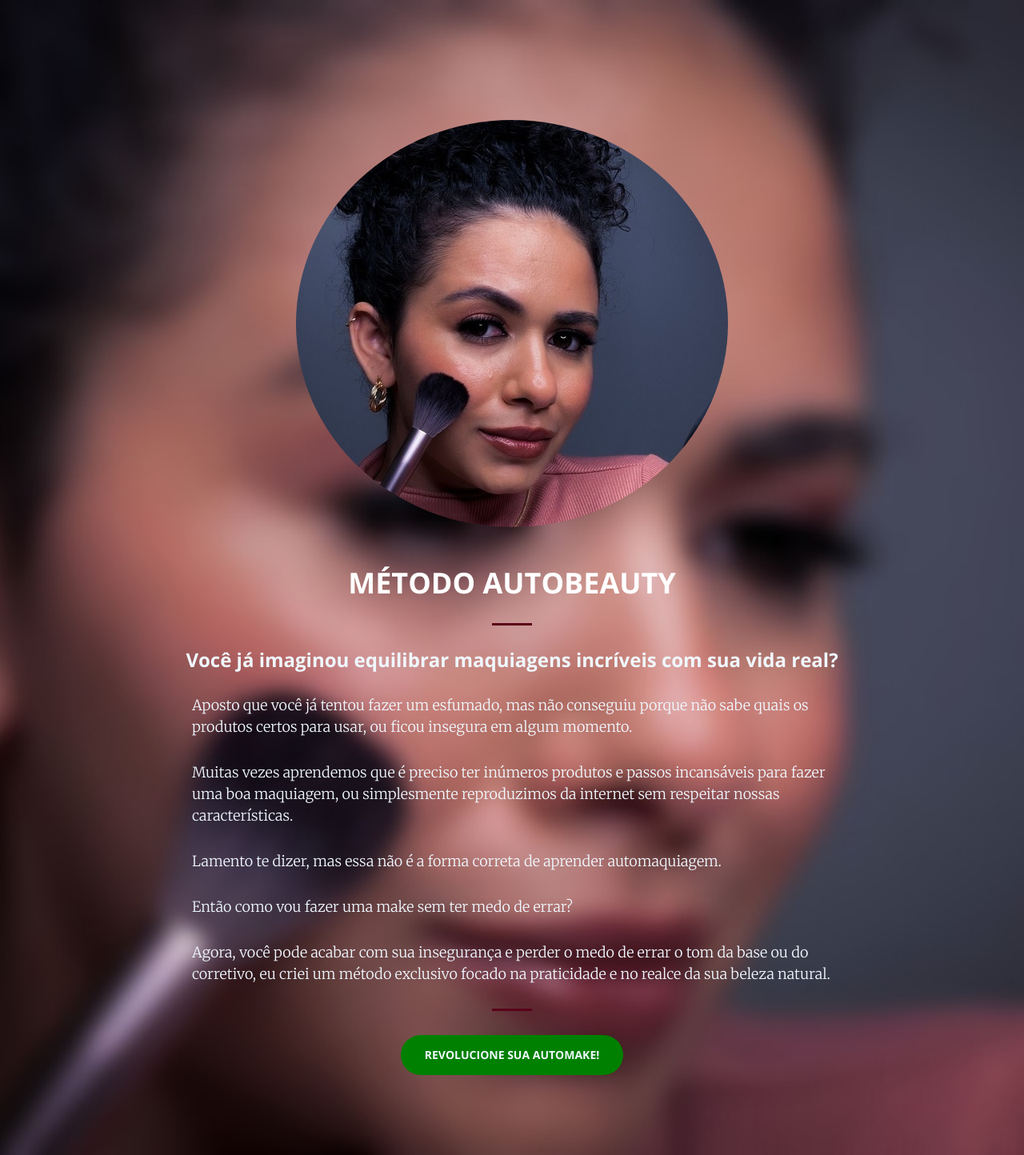
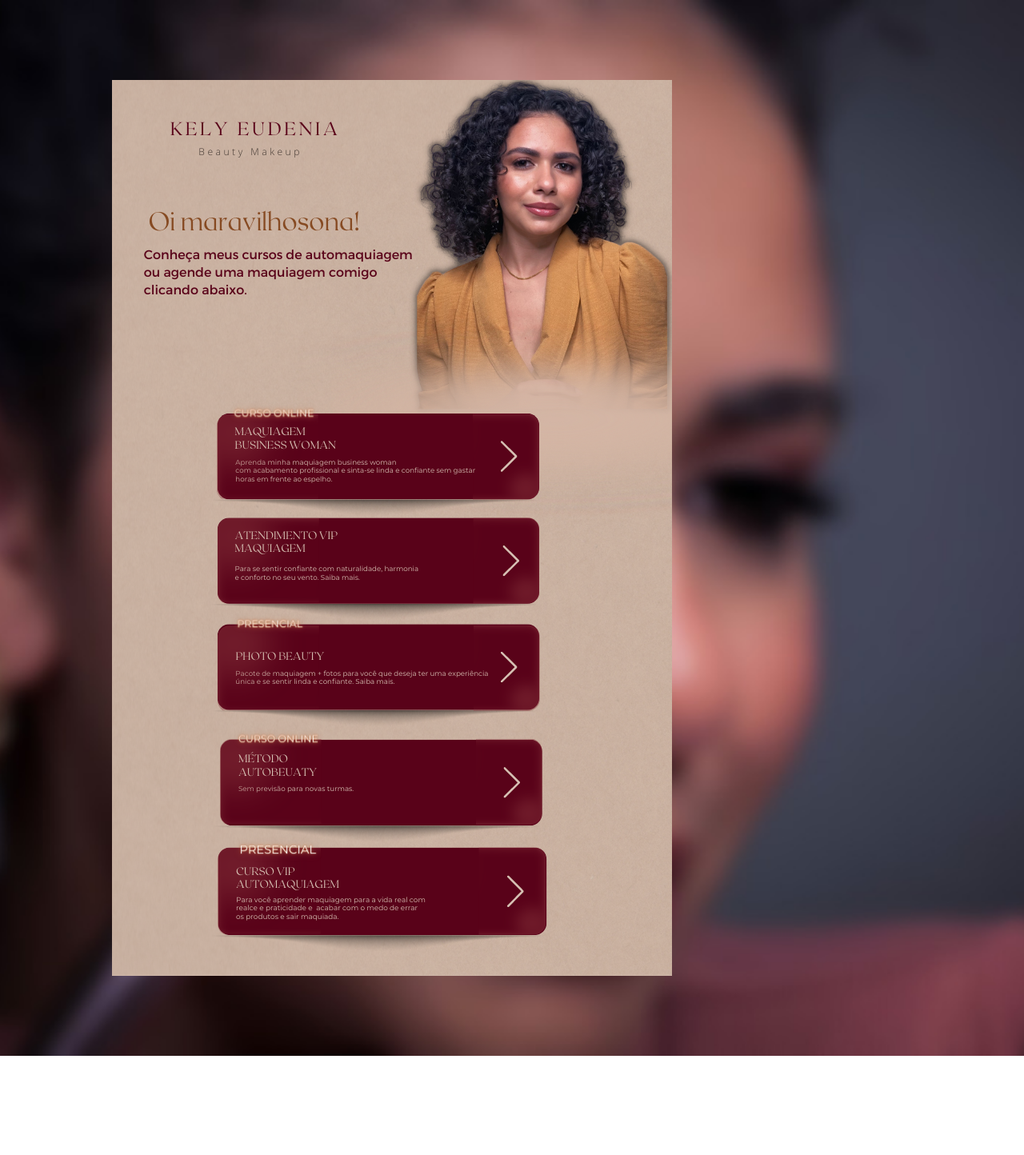
Before and after one commit to kellyeudenia/business-woman, a Jekyll site: the page built from index.html, in a window 1280 px wide. Shown: the whole page at 80% size. Built offline with Jekyll 4.4.1, drawn with Linux system fonts in a browser that asks for light colours; after the commit the page ends 1320 px from its top, so only the background shows below that.

Commit message:
Adiciona imagem intro landpage

```diff
--- a/_includes/header.html
+++ b/_includes/header.html
@@ -1,17 +1,7 @@
 <header>
     <div class="header-content">
         <div class="header-content-inner" >
-            <img src="img/profile/me.jpg" class="img-responsive"  style="border-radius: 50%; margin: 5% auto;" alt="Imagem de Eudenia Makeup segurando um pincel">
-            <h1>MÉTODO AUTOBEAUTY</h1>
-            <hr>
-            <h3 style="color: aliceblue; text-align: center; margin: 3% auto;" ><b>Você já imaginou equilibrar maquiagens incríveis com sua vida real?</b></h3>
-            <p style="color: aliceblue; text-align: left; margin: 3% auto;" >Aposto que você já tentou fazer um esfumado, mas não conseguiu porque não sabe quais os produtos certos para usar, ou ficou insegura em algum momento. </p>
-            <p style="color: aliceblue; text-align: left; margin: 3% auto;" >Muitas vezes aprendemos que é preciso ter inúmeros produtos e passos incansáveis para fazer uma boa maquiagem, ou simplesmente reproduzimos da internet sem respeitar nossas características. </p>
-            <p style="color: aliceblue; text-align: left; margin: 3% auto;" >Lamento te dizer, mas essa não é a forma correta de aprender automaquiagem.</p>
-            <p style="color: aliceblue; text-align: left; margin: 3% auto;" >Então como vou fazer uma make sem ter medo de errar?</p>
-            <p style="color: aliceblue; text-align: left; margin: 3% auto;" >Agora, você pode acabar com sua insegurança e perder o medo de errar o tom da base ou do corretivo, eu criei um método exclusivo focado na praticidade e no realce da sua beleza natural.</p>
-            <hr>
-                <a href="https://pay.hotmart.com/F76815503F?off=m8ewt98w" class="btn btn-default btn-xl wow tada" style="background-color: #008000; color: aliceblue;" target="_blank">REVOLUCIONE SUA AUTOMAKE!</a>
+            <img src="img/profile/landpage.png" class="img-responsive" alt="">
         </div>
     </div>
 </header>
```
Also changed, not shown: img/profile/landpage.png (added).
